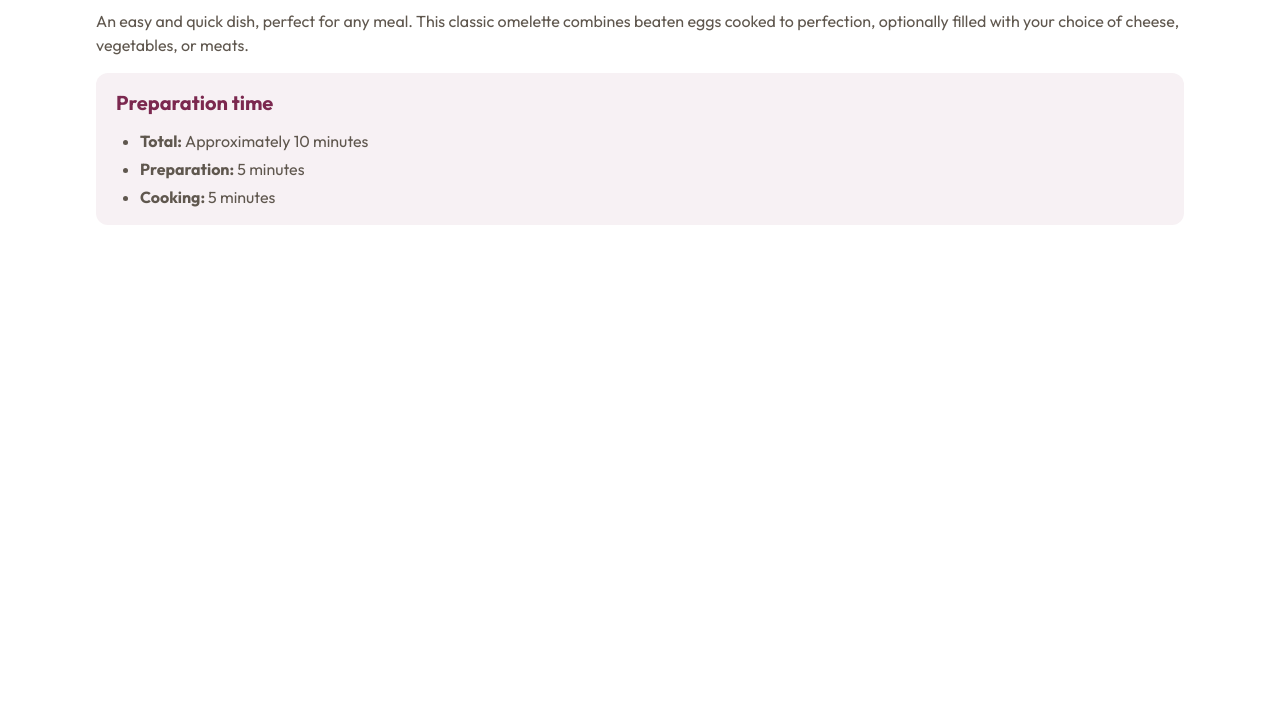
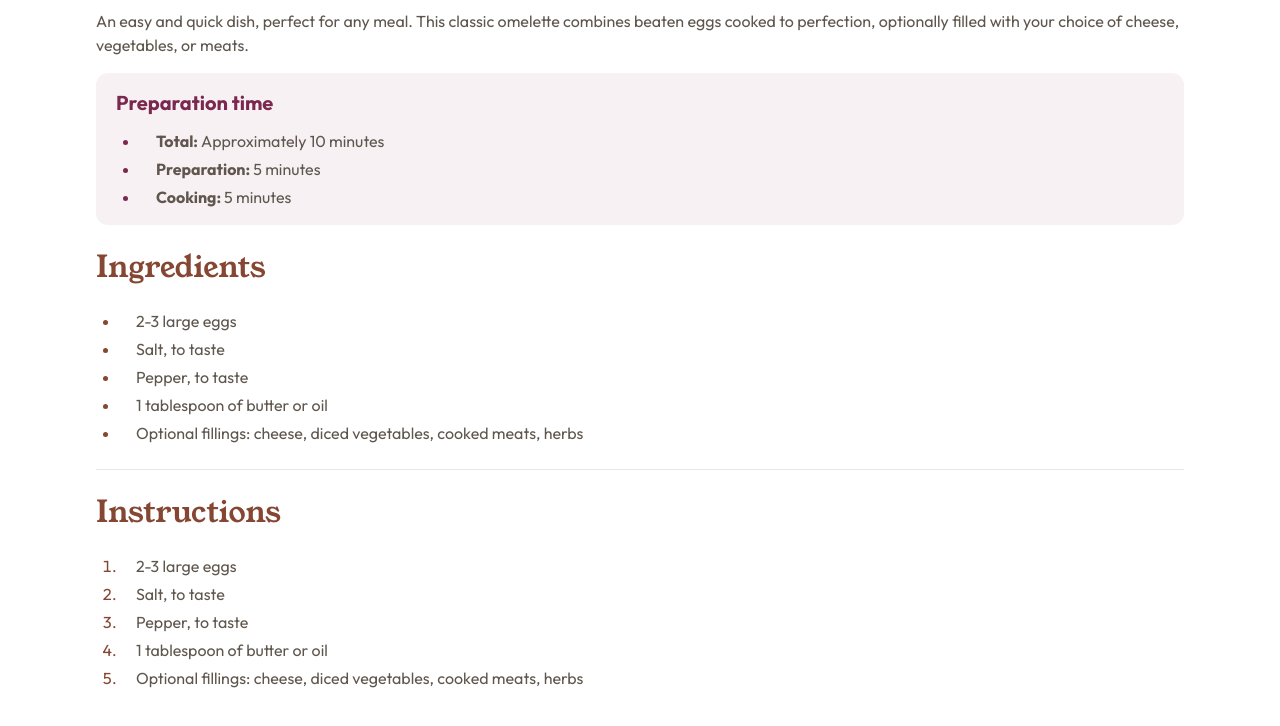
Before and after one commit to asekabtw/omlete, a website: page index.html in a window 1280 px wide. Shown: the part 660-1386 px from the top of the page. Before the commit the page ends 913 px from the top, so only its background shows below. Drawn offline with Linux system fonts and the light colour scheme.

Commit message:
Add Ingredients

```diff
--- a/index.html
+++ b/index.html
@@ -25,10 +25,14 @@
   </head>
   <body>
     <div class="w-full min-h-full font-body text-[16px] text-text">
+      <!-- image -->
       <div class="flex justify-center flex-col">
         <div class="">
           <img src="./assets/images/image-omelette.jpeg" class="block" alt="" />
         </div>
+        <!-- end of image -->
+
+        <!-- main -->
         <div class="w-[85%] m-auto py-7">
           <h1 class="text-4xl text-[#302d2c] font-young">
             Simple Omelette Recipe
@@ -38,17 +42,58 @@
             combines beaten eggs cooked to perfection, optionally filled with
             your choice of cheese, vegetables, or meats.
           </p>
+          <!-- Preparation -->
           <div class="rounded-xl bg-[#7b284f10] py-4 px-5">
             <p class="font-bold text-xl mb-3 text-[#7b284f]">
               Preparation time
             </p>
             <ul class="list-disc px-6 w-11/12 flex flex-col gap-1">
-              <li><strong>Total: </strong>Approximately 10 minutes</li>
-              <li><strong>Preparation: </strong>5 minutes</li>
-              <li><strong>Cooking: </strong>5 minutes</li>
+              <li class="pl-4 marker:text-[#7b284f]">
+                <strong>Total: </strong>Approximately 10 minutes
+              </li>
+              <li class="pl-4 marker:text-[#7b284f]">
+                <strong>Preparation: </strong>5 minutes
+              </li>
+              <li class="pl-4 marker:text-[#7b284f]">
+                <strong>Cooking: </strong>5 minutes
+              </li>
             </ul>
           </div>
+          <!-- end of Preparation -->
+
+          <!-- Ingredients -->
+          <p class="text-3xl font-young text-sectionTitle my-6">Ingredients</p>
+          <ul class="list-disc px-6 mb-6 flex flex-col gap-1">
+            <li class="pl-4 marker:text-sectionTitle">2-3 large eggs</li>
+            <li class="pl-4 marker:text-sectionTitle">Salt, to taste</li>
+            <li class="pl-4 marker:text-sectionTitle">Pepper, to taste</li>
+            <li class="pl-4 marker:text-sectionTitle">
+              1 tablespoon of butter or oil
+            </li>
+            <li class="pl-4 marker:text-sectionTitle">
+              Optional fillings: cheese, diced vegetables, cooked meats, herbs
+            </li>
+          </ul>
+          <!-- end of Ingredients -->
+
+          <hr class="" />
+
+          <!-- Instructions -->
+          <p class="text-3xl font-young text-sectionTitle my-6">Instructions</p>
+          <ul class="list-decimal px-6 mb-6 flex flex-col gap-1">
+            <li class="pl-4 marker:text-sectionTitle">2-3 large eggs</li>
+            <li class="pl-4 marker:text-sectionTitle">Salt, to taste</li>
+            <li class="pl-4 marker:text-sectionTitle">Pepper, to taste</li>
+            <li class="pl-4 marker:text-sectionTitle">
+              1 tablespoon of butter or oil
+            </li>
+            <li class="pl-4 marker:text-sectionTitle">
+              Optional fillings: cheese, diced vegetables, cooked meats, herbs
+            </li>
+          </ul>
+          <!-- end of Instructions -->
         </div>
+        <!-- end of main -->
       </div>
     </div>
     <!-- Simple Omelette Recipe
```
Also changed, not shown: src/style.css.
